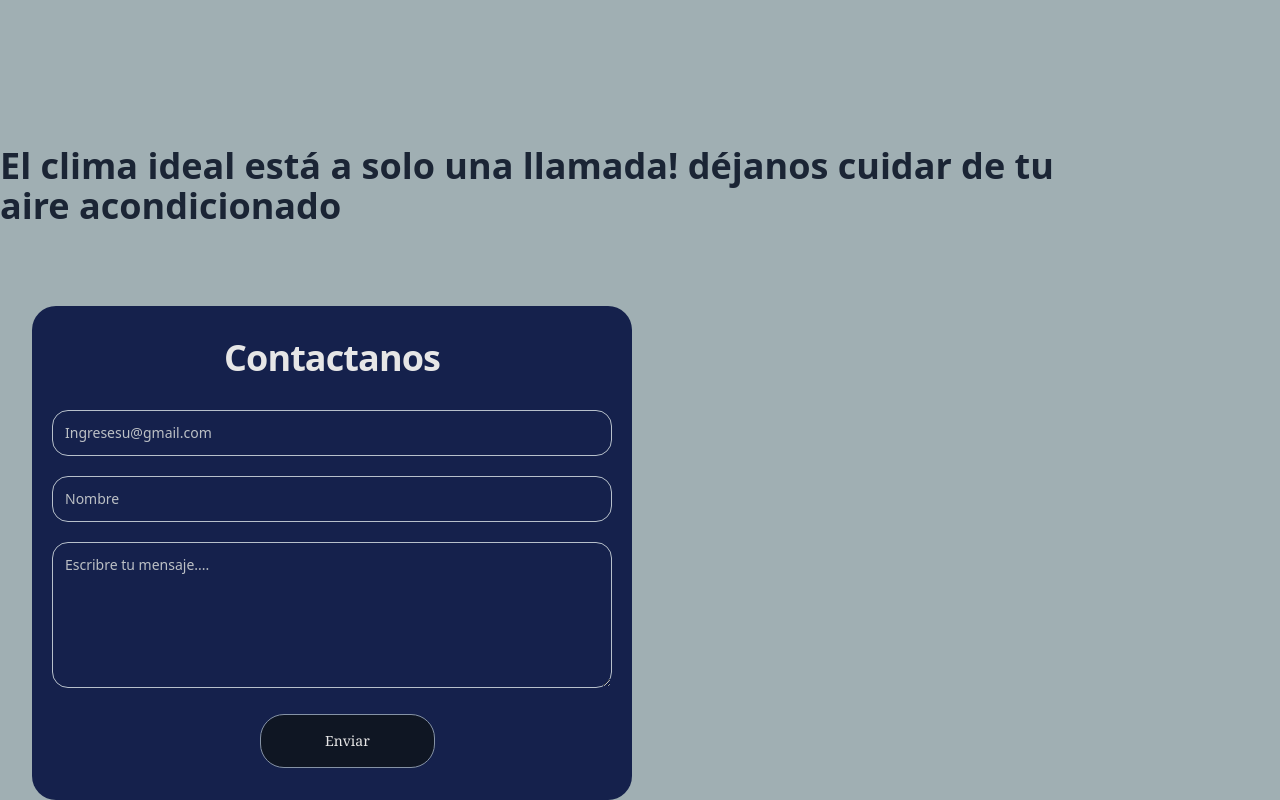
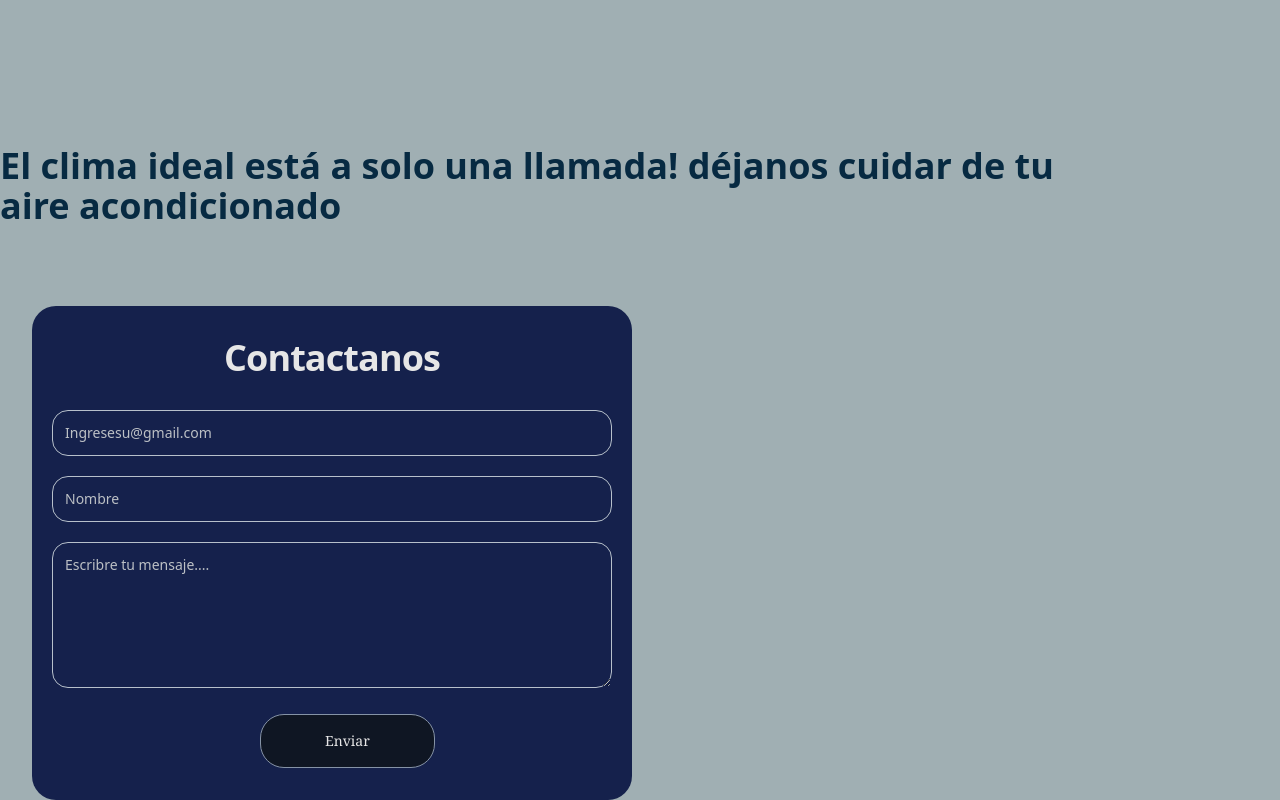
Before and after one commit to Nicospin82/Air-Cold-Tec, an Astro site: page / in a window 1280 px wide. Shown: the part 2840-3640 px from the top of the page. Built offline with nearby package versions, Linux system fonts and the light colour scheme; Astro itself is replaced by a stand-in of ours; what tailwindcss-animated would draw is missing.

```diff
--- a/src/components/FooterRefrigeracion.astro
+++ b/src/components/FooterRefrigeracion.astro
@@ -6,7 +6,7 @@
 
 
     <div class="flex mt-20 align items-center justify-center">
-        <h3 class="flex text-slate-800 font-bold text-4xl text-pretty">El clima ideal está a solo una llamada! déjanos cuidar de tu aire acondicionado
+        <h3 class="flex text-sky-950 font-bold text-4xl text-pretty">El clima ideal está a solo una llamada! déjanos cuidar de tu aire acondicionado
         </h3>
     </div>
     <div class="flex flex-col mt-20 py-8 px-5 bg-blue-950 rounded-3xl mx-8 w-[600px] h-[500px]">
```
